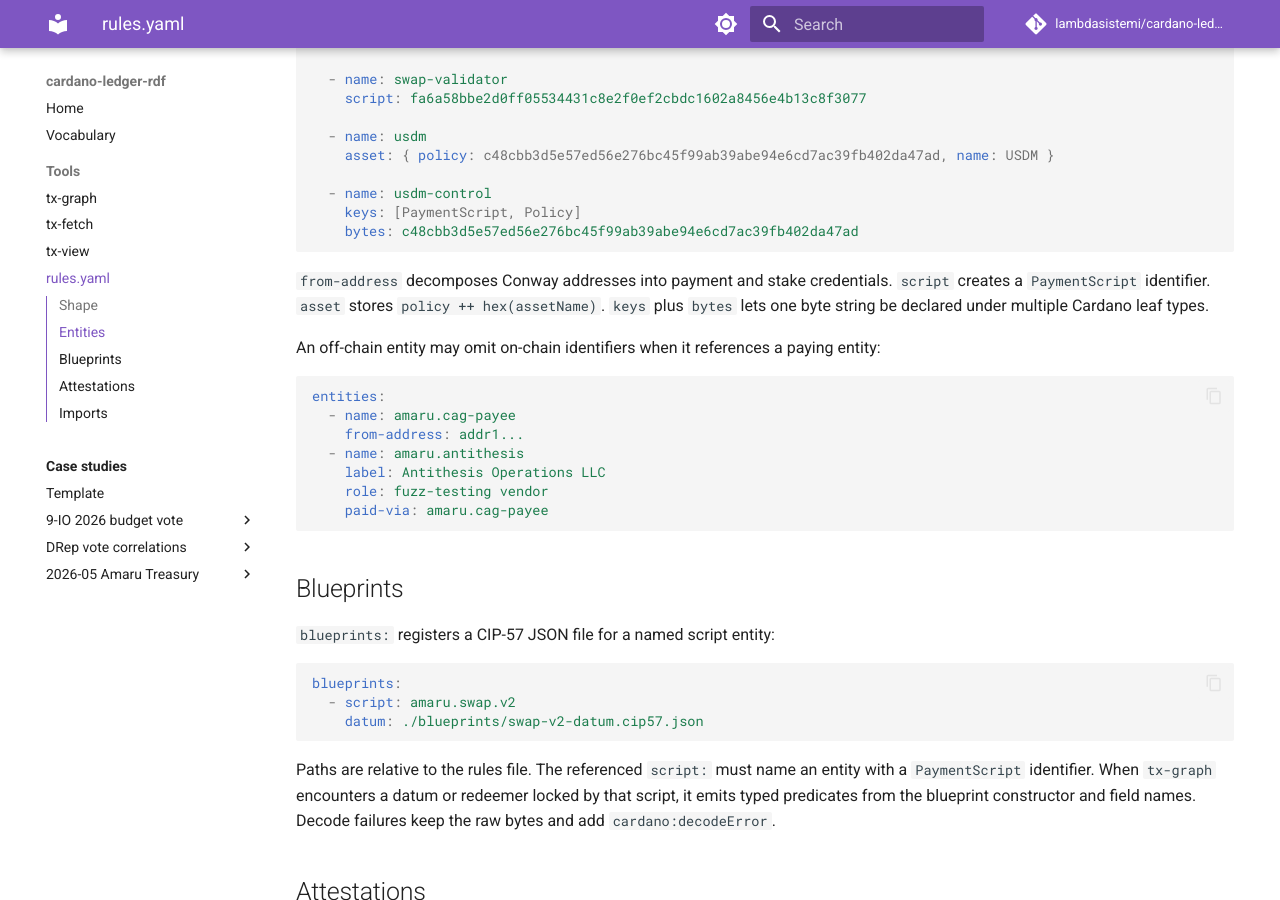
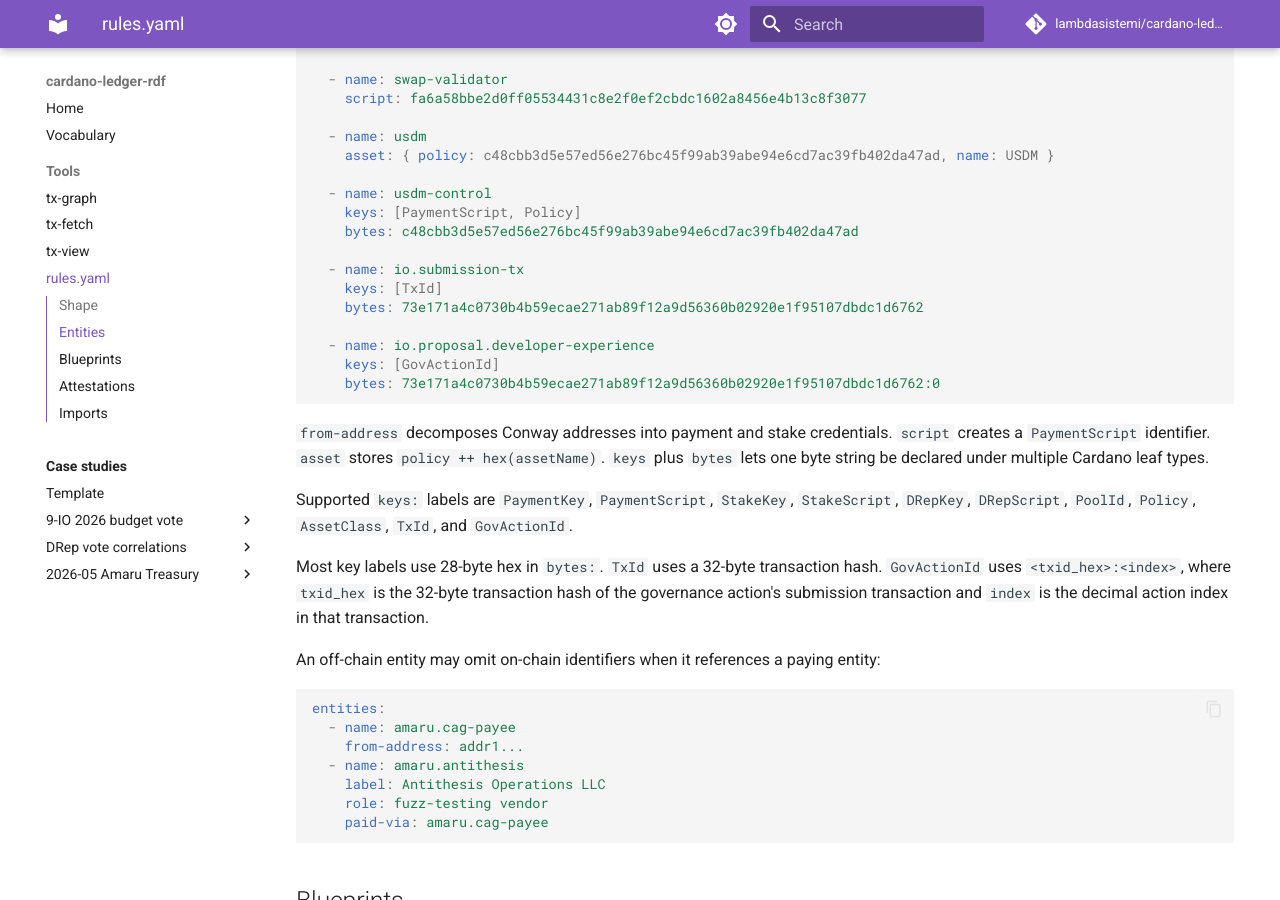
Before and after one commit to lambdasistemi/cardano-ledger-rdf, an MkDocs documentation site: the page built from docs/rules-yaml.md, in a window 1280 px wide and 900 px high, scrolled down 1473 px. Built offline with MkDocs 1.6.1 and Material for MkDocs 9.7.7, drawn with Linux system fonts in a browser that asks for light colours; comment, search, counter and statistics services are not loaded.

Commit message:
feat(rules): TxId + GovActionId leaf types for keys+bytes shape
Tasks: T030-S1

````diff
--- a/docs/rules-yaml.md
+++ b/docs/rules-yaml.md
@@ -73,12 +73,30 @@ entities:
   - name: usdm-control
     keys: [PaymentScript, Policy]
     bytes: c48cbb3d5e57ed56e276bc45f99ab39abe94e6cd7ac39fb402da47ad
+
+  - name: io.submission-tx
+    keys: [TxId]
+    bytes: 73e171a4c0730b4b59ecae271ab89f12a9d56360b02920e1f95107dbdc1d6762
+
+  - name: io.proposal.developer-experience
+    keys: [GovActionId]
+    bytes: 73e171a4c0730b4b59ecae271ab89f12a9d56360b02920e1f95107dbdc1d6762:0
 ```
 
 `from-address` decomposes Conway addresses into payment and stake
 credentials. `script` creates a `PaymentScript` identifier. `asset`
 stores `policy ++ hex(assetName)`. `keys` plus `bytes` lets one byte
 string be declared under multiple Cardano leaf types.
+
+Supported `keys:` labels are `PaymentKey`, `PaymentScript`, `StakeKey`,
+`StakeScript`, `DRepKey`, `DRepScript`, `PoolId`, `Policy`,
+`AssetClass`, `TxId`, and `GovActionId`.
+
+Most key labels use 28-byte hex in `bytes:`. `TxId` uses a 32-byte
+transaction hash. `GovActionId` uses `<txid_hex>:<index>`, where
+`txid_hex` is the 32-byte transaction hash of the governance action's
+submission transaction and `index` is the decimal action index in that
+transaction.
 
 An off-chain entity may omit on-chain identifiers when it references a
 paying entity:
````
Also changed, not shown: WIP.md (+52 -24 lines), 13 other files.
